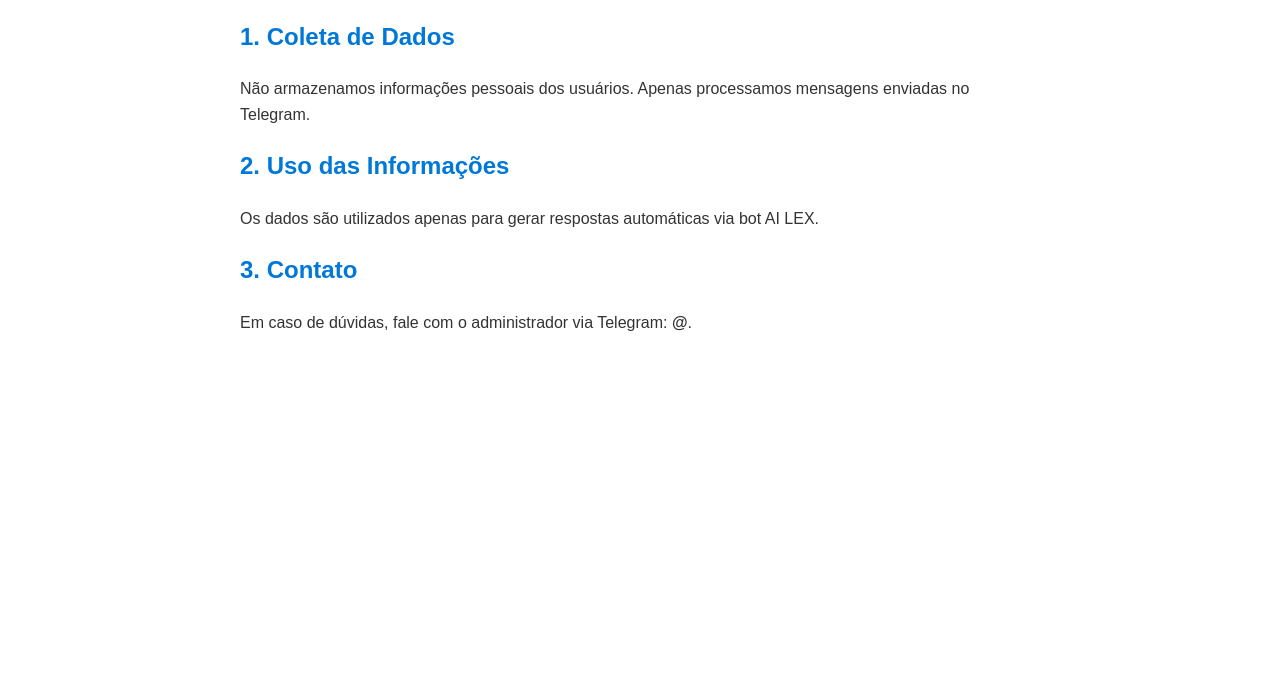
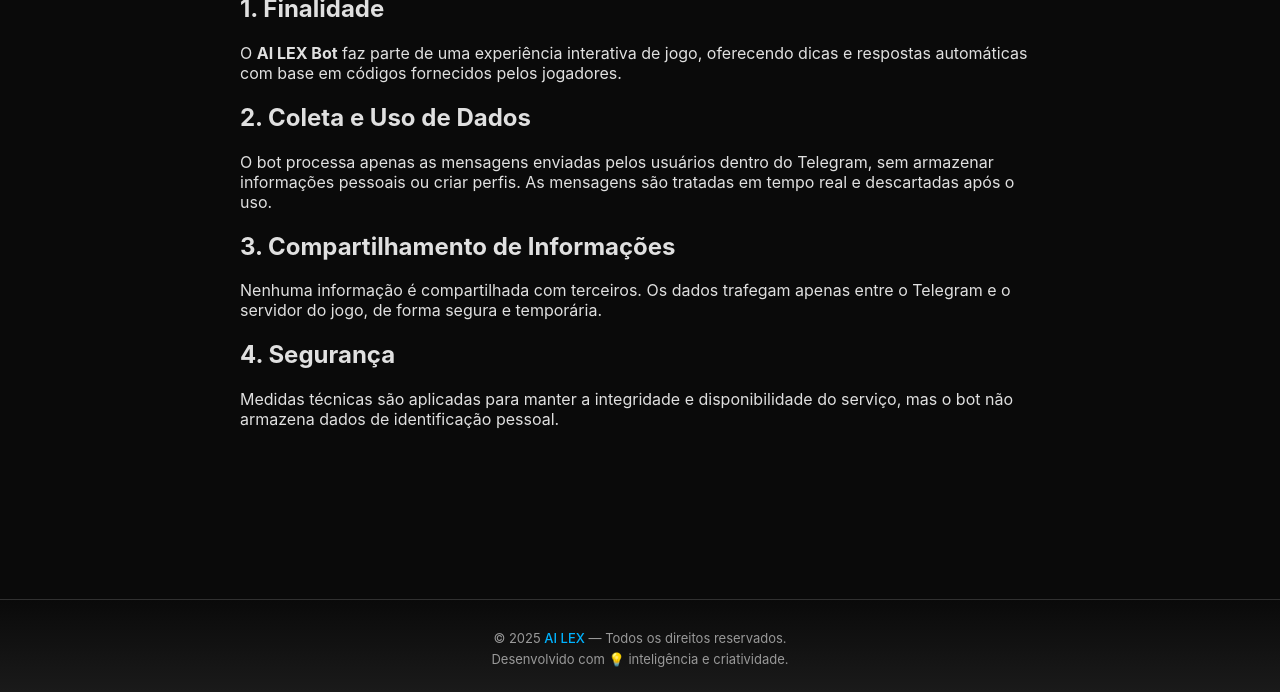
Before and after one commit to ailexxx2354/ai-lex-privacy, a plain HTML site: page index.html in a window 1280 px wide. Shown: the part 108-800 px from the top of the page. Drawn offline with Linux system fonts and the light colour scheme.

Commit message:
Update index.html

```diff
--- a/index.html
+++ b/index.html
@@ -1,24 +1,79 @@
 <!DOCTYPE html>
 <html lang="pt-BR">
 <head>
-  <meta charset="UTF-8">
-  <meta name="viewport" content="width=device-width, initial-scale=1.0">
-  <title>Política de Privacidade — AI LEX 🤖</title>
+  <meta charset="UTF-8" />
+  <meta name="viewport" content="width=device-width, initial-scale=1.0" />
+  <title>Política de Privacidade - AI LEX</title>
   <style>
-    body { font-family: Arial, sans-serif; max-width: 800px; margin: auto; padding: 2rem; line-height: 1.6; color: #333; }
-    h1, h2 { color: #0078d7; }
+    body {
+      margin: 0;
+      display: flex;
+      flex-direction: column;
+      min-height: 100vh;
+      background: #0a0a0a;
+      color: #e0e0e0;
+      font-family: 'Inter', Arial, sans-serif;
+    }
+
+    main {
+      flex: 1;
+      padding: 20px;
+      max-width: 800px;
+      margin: 0 auto;
+    }
+
+    footer {
+      text-align: center;
+      padding: 25px 10px;
+      background: linear-gradient(180deg, #0a0a0a, #1a1a1a);
+      color: #e0e0e0;
+      font-size: 14px;
+      border-top: 1px solid rgba(255,255,255,0.1);
+    }
+
+    footer span {
+      color: #00b3ff;
+      font-weight: 500;
+    }
+
+    footer p {
+      margin: 5px 0 0;
+      font-size: 13px;
+      color: #999;
+    }
   </style>
 </head>
 <body>
-  <h1>Política de Privacidade — AI LEX 🤖</h1>
+  <main>
+    <h1>Política de Privacidade – AI LEX Bot</h1>
+     <h2>1. Finalidade</h2>
+    <p>
+    O <strong>AI LEX Bot</strong> faz parte de uma experiência interativa de jogo,
+    oferecendo dicas e respostas automáticas com base em códigos fornecidos pelos jogadores.
+  </p>
 
-  <h2>1. Coleta de Dados</h2>
-  <p>Não armazenamos informações pessoais dos usuários. Apenas processamos mensagens enviadas no Telegram.</p>
+  <h2>2. Coleta e Uso de Dados</h2>
+  <p>
+    O bot processa apenas as mensagens enviadas pelos usuários dentro do Telegram,
+    sem armazenar informações pessoais ou criar perfis.
+    As mensagens são tratadas em tempo real e descartadas após o uso.
+  </p>
 
-  <h2>2. Uso das Informações</h2>
-  <p>Os dados são utilizados apenas para gerar respostas automáticas via bot AI LEX.</p>
+  <h2>3. Compartilhamento de Informações</h2>
+  <p>
+    Nenhuma informação é compartilhada com terceiros.
+    Os dados trafegam apenas entre o Telegram e o servidor do jogo, de forma segura e temporária.
+  </p>
 
-  <h2>3. Contato</h2>
-  <p>Em caso de dúvidas, fale com o administrador via Telegram: <strong>@</strong>.</p>
+  <h2>4. Segurança</h2>
+  <p>
+    Medidas técnicas são aplicadas para manter a integridade e disponibilidade do serviço,
+    mas o bot não armazena dados de identificação pessoal.
+  </p>
+  </main>
+  <footer>
+    <p>© 2025 <span>AI LEX</span> — Todos os direitos reservados.</p>
+    <p>Desenvolvido com 💡 inteligência e criatividade.</p>
+  </footer>
 </body>
 </html>
```
